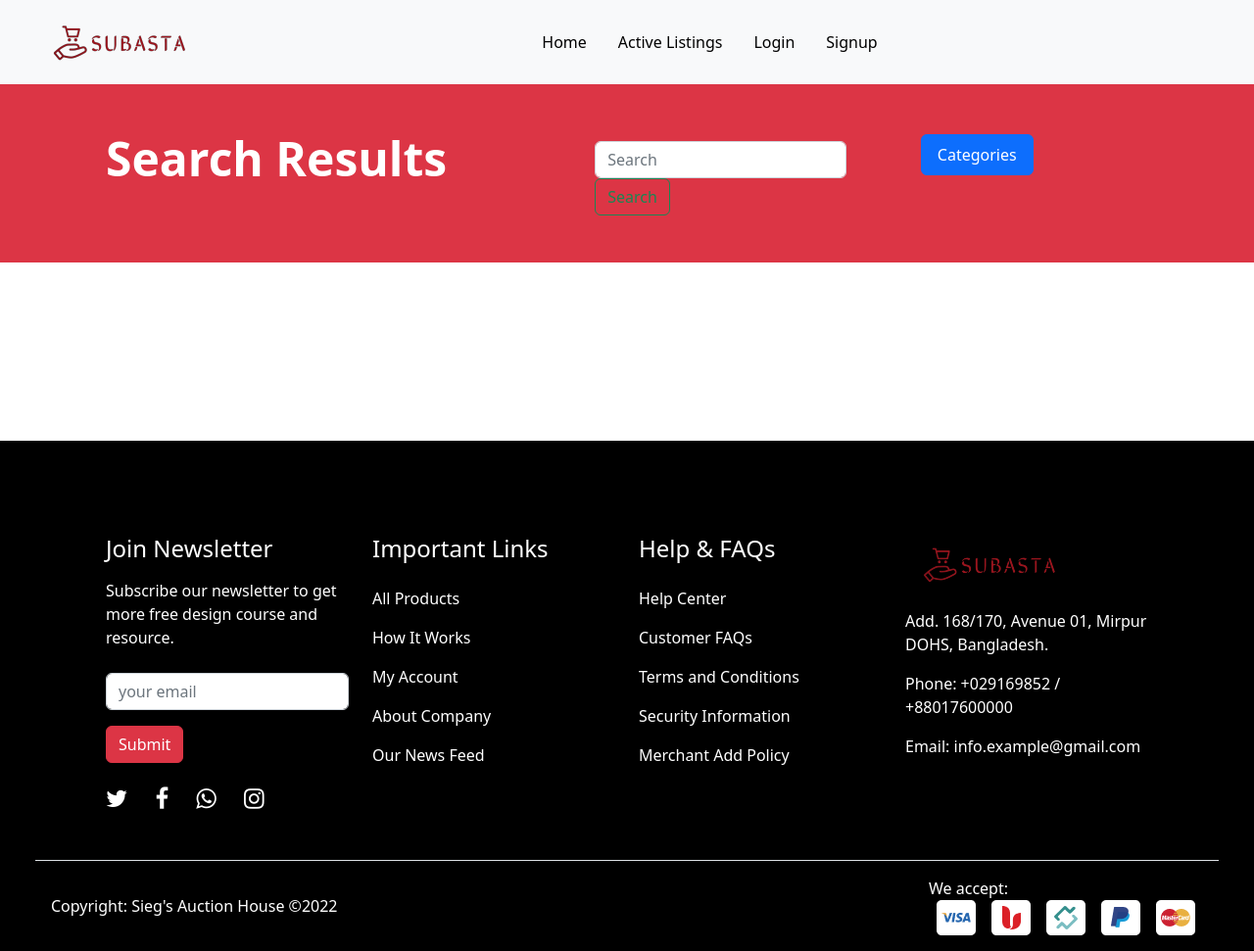
After one commit to S13G/Subasta, a Django app: template auctions/templates/auctions/search-items.html in a window 1280 px wide. The commit adds this page. Shown: the whole page at 98% size. Run offline with Django 3.2, Linux system fonts and the light colour scheme; the template is opened without the code that fills it, so the values that code supplies are empty; parts of the project's set-up code (start-up, migrations or seed data) failed here and were passed over; some libraries are stand-ins or nearby versions.

Commit message:
done search query for active

```diff
--- /dev/null
+++ b/auctions/templates/auctions/search-items.html
@@ -0,0 +1,138 @@
+{% extends 'templates/main.html' %}
+{% load custom_tags %}
+{% load static %}
+
+<body>
+{% block body %}
+    <!-- Header Section -->
+    <div class="container-fluid bg-danger py-5 text-white">
+        <div class="row pt-5">
+            <div class="col-12 col-lg-10 d-grid gap-3 d-md-flex justify-content-between align-items-center">
+                <h1 class="display-5 fw-bold ms-0 ps-0 ms-md-5 ps-md-5 pt-3">Search Results</h1>
+                <h3 class="">
+                    {% if search_query %}
+                        {% with results.count as total_results %}
+                            {{ total_results }} result{{ total_results|pluralize }}
+                        {% endwith %}
+                    {% endif %}
+                </h3>
+
+                <!-- Search -->
+                <div class="row pt-5">
+                    <form class="form-inline" method="get" action="{% url 'search' %}">
+                        <input class="form-control mr-sm-0" type="search" name="search-query" placeholder="Search"
+                               aria-label="Search">
+                        <button class="btn btn-outline-success my-2 my-sm-0" name="search-btn" type="submit">Search
+                        </button>
+                    </form>
+                </div>
+
+                <div class="">
+                    <button class="btn btn-primary px-3 py-2" type="button" data-bs-toggle="offcanvas"
+                            data-bs-target="#offcanvasWithBothOptions" aria-controls="offcanvasWithBothOptions">
+                        Categories
+                    </button>
+                </div>
+
+
+                <div class="offcanvas offcanvas-start" data-bs-scroll="true" tabindex="-1" id="offcanvasWithBothOptions"
+                     aria-labelledby="offcanvasWithBothOptionsLabel">
+                    <div class="offcanvas-header">
+                        <h5 class="offcanvas-title" id="offcanvasWithBothOptionsLabel">Backdrop </h5>
+                        <button type="button" class="btn-close" data-bs-dismiss="offcanvas" aria-label="Close"></button>
+                    </div>
+                    <div class="offcanvas-body text-secondary">
+                        <h2 class="mb-3">Categories</h2>
+
+                        <!-- on click of any child item, it would filter based on context -->
+                        <div class="d-grid gap-1 text-center text-white categories">
+                            <!-- All categories -->
+                            {% for category in categories %}
+                                <a class="my-2 mx-3 py-3 bg-secondary" data-bs-dismiss="offcanvas" aria-label="Close"
+                                   onclick="window.location=`{% url 'category-filter' category.slug %}`">
+                                    <h5>{{ category.name }}</h5></a>
+                            {% endfor %}
+                        </div>
+
+                    </div>
+                </div>
+            </div>
+        </div>
+    </div>
+
+    <!-- Live Auction -->
+    <div class="container-fluid">
+
+
+        <div class="row mx-md-3 mb-5 p-md-3">
+            <!-- Iterating over items to get each item -->
+
+            <!-- Here ...Start -->
+            {% if search_query %}
+                {% for item in results %}
+                    <div class="col-12 col-md-6 col-lg-4 p-3 auction-card  text-center">
+                        <div class=" p-3 auction border border-outline-1">
+                            <a href="{% url 'item-details' item.slug %}">
+                                <div class="auction-photo">
+                                    <img src="{{ item.image_url }}" alt="auction-1" class="img-fluid">
+                                    <p class="fw-bold auction-time text-danger bg-white m-0 p-3 mx-auto">{{ item.name }}</p>
+                                </div>
+                            </a>
+                            <div class="auction-details">
+                                <h3 class="text-start fs-4">{{ item.description|slice:"30" }}<span
+                                        style="color: red;">...</span></h3>
+                                <div class="auctioner my-3 d-flex justify-content-between">
+                                    <div class="user d-flex align-items-center">
+                                        <img src="{% static 'assets/images/auction-authr1.png' %}" alt="auction author"
+                                             class="img-fluid me-3">
+                                        <p class="">
+                                            By {{ item.listed_by.first_name.capitalize }} {{ item.listed_by.last_name.capitalize }}</p>
+                                    </div>
+
+                                    <h4 class="text-danger">${{ item.price }}</h4>
+                                </div>
+                                <div class="auction-action d-flex align-items-center justify-content-start">
+                                    <div class="cta text-start d-grid me-auto">
+                                        <!-- if item does not exist in watchlist, show add to watchlist button -->
+                                        {% if not item|check_watchlist_item_existence:request %}
+                                            <a href="{% url 'add-to-watchlist' item.id %}"
+                                               class="btn btn-md btn-danger mb-3" id="liveToastBtn">Add to Watchlist</a>
+                                        {% endif %}
+                                    </div>
+                                    <div class="action-btns justify-content-between ms-auto">
+                                        <div class="dropdown">
+                                            <button class="btn" type="button" id="dropdownMenuButton1"
+                                                    data-bs-toggle="dropdown" aria-expanded="false">
+                                                <i class="fa fa-2x  fa-solid fa-ellipsis-v"></i>
+                                            </button>
+                                            <ul class="dropdown-menu" aria-labelledby="dropdownMenuButton1">
+                                                <li><a class="dropdown-item" href="#">Don't see this product</a></li>
+                                                <li><a class="dropdown-item" href="#">Report Product</a></li>
+                                                <li><a class="dropdown-item" href="#">Claim product rights</a></li>
+                                            </ul>
+                                        </div>
+                                    </div>
+                                </div>
+                            </div>
+                        </div>
+                    </div>
+                {% empty %}
+                    <br>
+                    <h4 class="text-danger fw-bold">Item does not exist</h4>
+                    <br>
+                    <a href="{% url 'create-listings' %}">
+                        <div class="text-center d-grid d-lg-flex justify-content-lg-between justify-content-center">
+                            <input type="submit" class="btn btn-danger mb-3 px-3" value="Add item">
+                        </div>
+                    </a>
+                    <!-- To Here ...Stop... then you can delete these from below... be sure to collapse the blocks to have a better view -->
+
+                {% endfor %}
+            {% endif %}
+
+        </div>
+    </div>
+
+{% endblock body %}
+</body>
+</html>
--- a/auctions/urls.py
+++ b/auctions/urls.py
@@ -16,5 +16,6 @@ urlpatterns = [
     path("closed_listings/<slug:slug>/", views.closed_category_view, name="closed-category-filter"),
     path("closed_listings/item/<slug:slug>/", views.closed_item_details, name="closed-item-details"),
     path("comment/<slug:item_slug>/", views.comment_form_in_item, name="comment"),
-    path("auction/<slug:item_slug>/", views.auction_bid_form_in_item, name="auction_bid")
+    path("auction/<slug:item_slug>/", views.auction_bid_form_in_item, name="auction_bid"),
+    path("search/", views.search, name="search"),
 ]
```
Also changed, not shown: auctions/templates/auctions/all-auctions.html (+10 -2 lines), auctions/templates/auctions/auction-filter.html (+10 -0 lines), auctions/views.py (+17 -0 lines).
